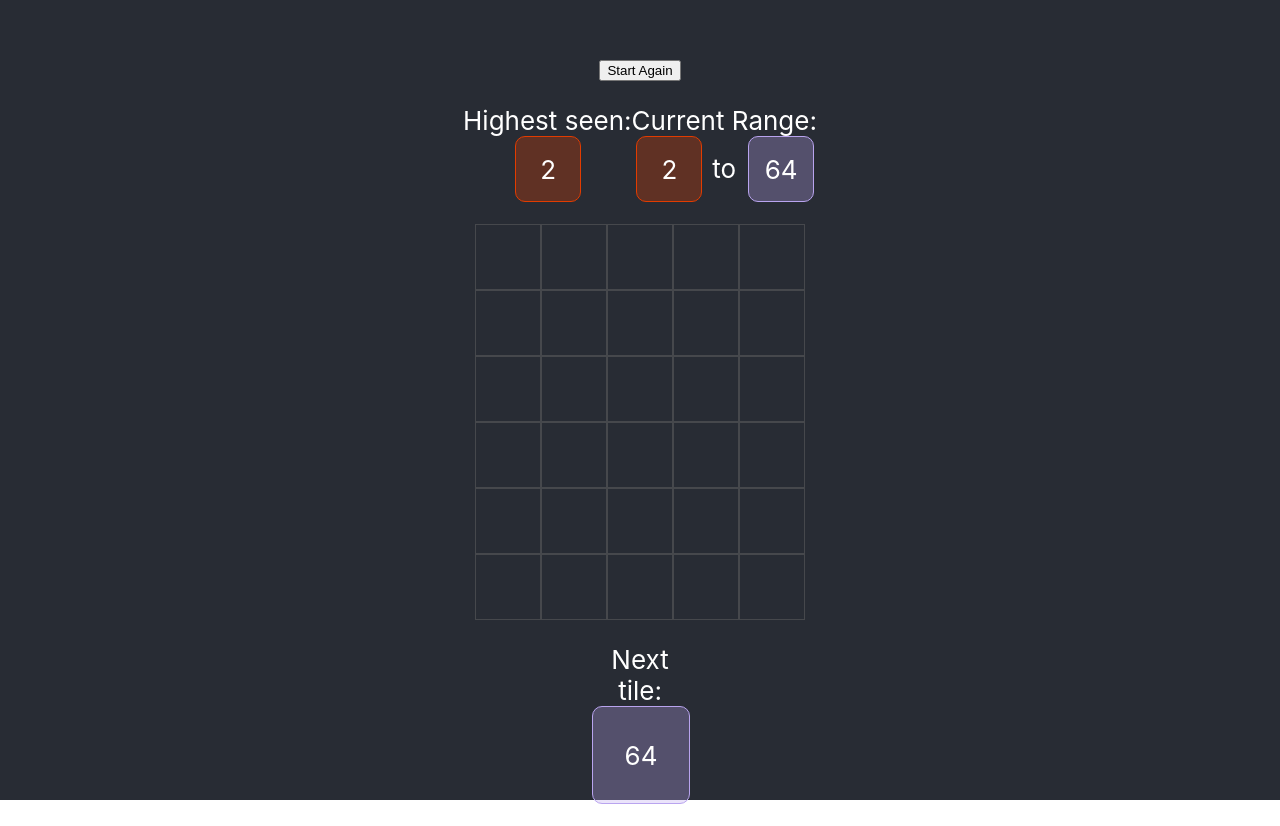
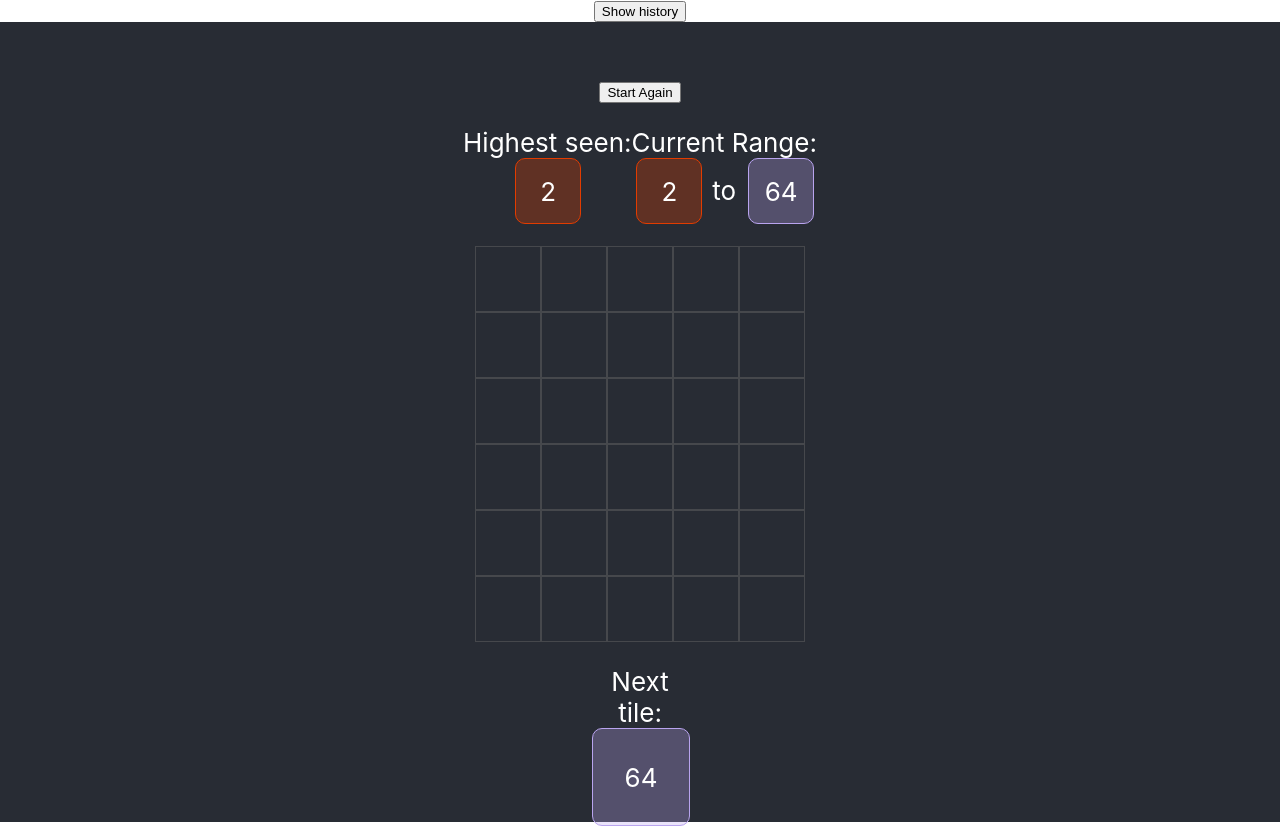
Before and after one commit to blambo/2048-clone, a React (Create React App) app: page / in a window 1280 px wide. Before the commit the page ends 804 px from the top, so only its background shows below. Built offline with nearby package versions, Linux system fonts and the light colour scheme.

Commit message:
Adding debug history state

```diff
--- a/src/App.tsx
+++ b/src/App.tsx
@@ -7,11 +7,14 @@ import PreviewTile from './PreviewTile';
 import { Values } from './Values';
 import { Storage } from "./Storage";
 
+const DEBUG = true;
+
 function App() {
   const storage = new Storage();
   const initialState = storage.hasSavedState() ? storage.loadState() : createAppState();
 
   const [appState, setAppState] = useState(initialState);
+  const [showingHistory, setShowingHistory] = useState(false);
 
   useEffect(() => {
     if (appState.isMerging) {
@@ -28,7 +31,15 @@ function App() {
 
   return (
     <div className="App">
-      { !appState.hasWon &&
+      { DEBUG &&
+        <button onMouseDown={() => setShowingHistory(!showingHistory)}>Show history</button>
+      }
+      { showingHistory &&
+        <div>
+          {appState.history}
+        </div>
+      }
+      { !showingHistory && !appState.hasWon &&
         <header className="App-header">
           <button onMouseDown={() => setAppState(createAppState())}>Start Again</button>
           <AppStats highest={appState.highestSeen} bottomRange={Values[appState.nextTileRange.start]} topRange={Values[appState.nextTileRange.end]} />
@@ -38,7 +49,7 @@ function App() {
           </div>
         </header>
       }
-      { appState.hasWon &&
+      { !showingHistory && appState.hasWon &&
         <header className="App-header">
           <div className="App-text">You WIN!</div>
           <button onMouseDown={() => setAppState(createAppState())}>Start Again</button>
--- a/src/AppState.ts
+++ b/src/AppState.ts
@@ -4,6 +4,11 @@ import { getNextValue, getValueIndex, MaybeValue, Value, Values } from "./Values
 const ROWS = 6;
 const COLUMNS = 5;
 const WIN_CONDITION: Value = "512k";
+
+interface Move {
+  column: number;
+  value: Value;
+}
 
 export interface AppState {
   grid: MaybeValue[][];
@@ -17,6 +22,7 @@ export interface AppState {
   recentlyDroppedColumns: number[];
   isMerging: boolean;
   hasWon: boolean;
+  history: Move[];
 }
 
 export function createAppState(): AppState {
@@ -31,6 +37,7 @@ export function createAppState(): AppState {
     recentlyDroppedColumns: [],
     isMerging: false,
     hasWon: false,
+    history: [],
   };
 }
 
@@ -66,7 +73,7 @@ export function addTile(appState: AppState, columnId: number): AppState {
     if (appState.grid[columnId][ROWS - 1] === appState.nextTile) {
       const newValue = getNextValue(appState.grid[columnId][ROWS - 1] as Value);
       appState.grid[columnId][ROWS - 1] = newValue;
-      return startMergeAfterAdd(appState, columnId);
+      return startMergeAfterAdd(appState, columnId, appState.nextTile);
     } else {
       return appState;
     }
@@ -74,11 +81,12 @@ export function addTile(appState: AppState, columnId: number): AppState {
   // Add tile to the top of the column
   } else {
     appState.grid[columnId][rowId] = appState.nextTile;
-    return startMergeAfterAdd(appState, columnId);
+    return startMergeAfterAdd(appState, columnId, appState.nextTile);
   }
 }
 
-function startMergeAfterAdd(appState: AppState, addedToColumn: number): AppState {
+function startMergeAfterAdd(appState: AppState, addedToColumn: number, nextTile: Value): AppState {
+  appState.history.push({ value: nextTile, column: addedToColumn });
   return {
     grid: copyGrid(appState.grid),
     nextTile: null,
@@ -87,6 +95,7 @@ function startMergeAfterAdd(appState: AppState, addedToColumn: number): AppState
     recentlyDroppedColumns: [addedToColumn],
     isMerging: true,
     hasWon: appState.hasWon,
+    history: appState.history,
   }
 }
 
@@ -102,20 +111,6 @@ export function runAppStep(appState: AppState): AppState {
   if (!didSomething) {
     didSomething = maybeSmartMerge(appState);
   }
-  // if (!didSomething) {
-  //   for (let i = 0; i < appState.recentlyDroppedColumns.length; i++) {
-  //     didSomething = maybeMerge(appState, appState.recentlyDroppedColumns[i]) || didSomething;
-  //   }
-  //   if (didSomething) {
-  //     appState.recentlyDroppedColumns = [];
-  //   }
-  // }
-  // // Then on any columns that haven't
-  // if (!didSomething) {
-  //   for (let i = 0; i < appState.grid.length; i++) {
-  //     didSomething = maybeMerge(appState, i) || didSomething;
-  //   }
-  // }
 
   const highestSeen = getCurrentHighest(appState) || "2";
 
@@ -134,6 +129,7 @@ export function runAppStep(appState: AppState): AppState {
     recentlyDroppedColumns: didSomething ? appState.recentlyDroppedColumns : [],
     isMerging: didSomething,
     hasWon: highestSeen === WIN_CONDITION,
+    history: appState.history,
   };
 }
 
```
